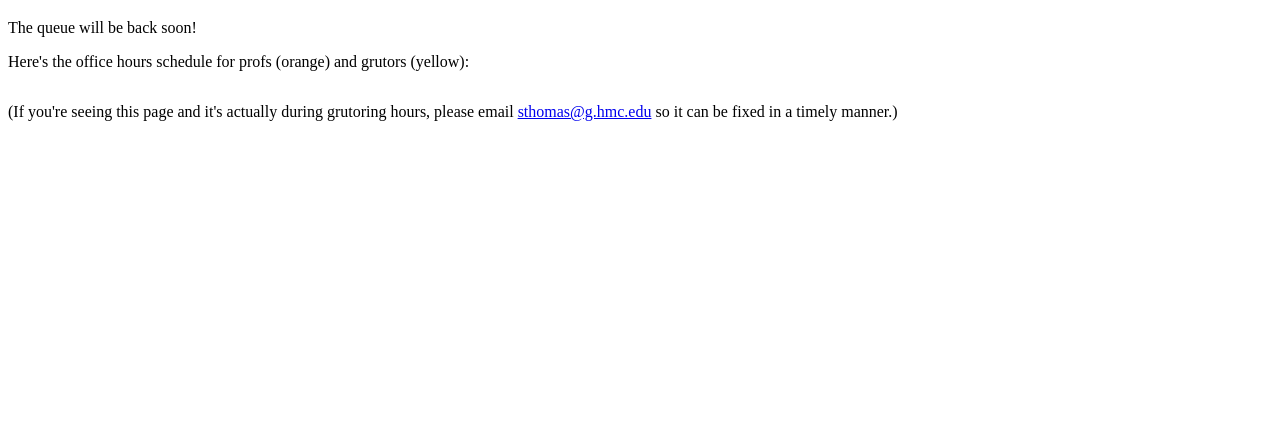
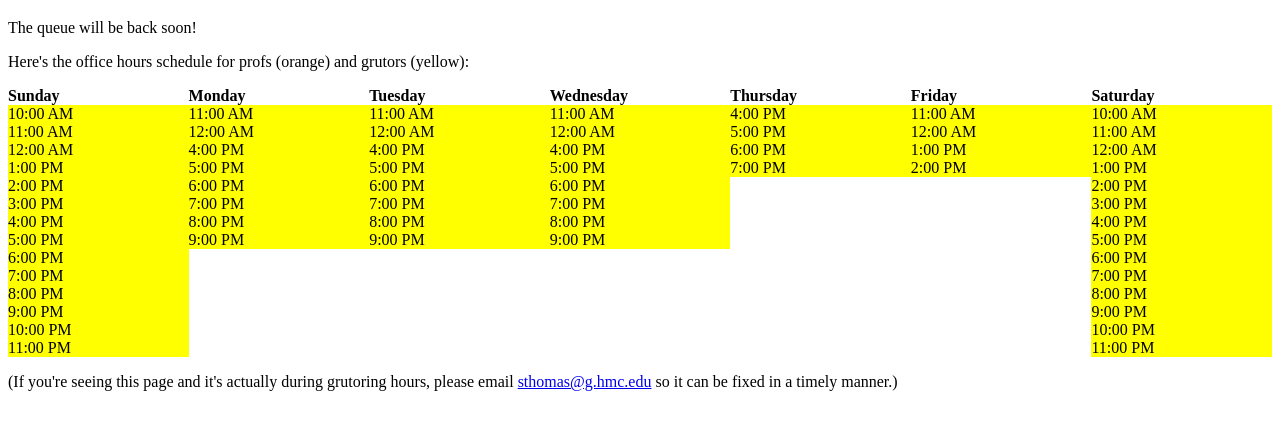
Before and after one commit to GiselleSerate/70redir, a plain HTML site: page index.html in a window 1280 px wide. Shown: the part 61-490 px from the top of the page. Drawn offline with Linux system fonts and the light colour scheme.

Commit message:
resume grutoring hours

```diff
--- a/index.html
+++ b/index.html
@@ -9,85 +9,85 @@
         var schedule = {
             // [PROFS] Friday, 2-3
             // Friday, nothing
-//             5: {
-//                      11: 2,
-//                      12: 2,
-//                      13: 2,
-//                      14: 2,
-//             },
-//             // Saturday, 10 AM - 12 AM
-//             6: {
-//                 10: 2,
-//                 11: 2,
-//                 12: 2,
-//                 13: 2,
-//                 14: 2,
-//                 15: 2,
-//                 16: 2,
-//                 17: 2,
-//                 18: 2,
-//                 19: 2,
-//                 20: 2,
-//                 21: 2,
-//                 22: 2,
-//                 23: 2,
-//             },
-//             // Sunday, 10AM - 12AM
-//             0: {
-//                 10: 2,
-//                 11: 2,
-//                 12: 2,
-//                 13: 2,
-//                 14: 2,
-//                 15: 2,
-//                 16: 2,
-//                 17: 2,
-//                 18: 2,
-//                 19: 2,
-//                 20: 2,
-//                 21: 2,
-//                 22: 2,
-//                 23: 2,
-//             },
-//             // Monday, 11 - 1, 4 - 10
-//             1: {
-//                 11: 2,
-//                 12: 2,
-//                 16: 2,
-//                 17: 2,
-//                 18: 2,
-//                 19: 2,
-//                 20: 2,
-//                 21: 2,
-//             },
-//             // Tuesday, 11 - 1, 4 - 10
-//             2: {
-//                 11: 2,
-//                 12: 2,
-//                 16: 2,
-//                 17: 2,
-//                 18: 2,
-//                 19: 2,
-//                 20: 2,
-//                 21: 2,
-//             },
-//             // Wednesday, 11 - 1, 4 - 10
-//             3: {
-//                 11: 2,
-//                 12: 2,
-//                 16: 2,
-//                 17: 2,
-//                 18: 2,
-//                 19: 2,
-//                 20: 2,
-//                 21: 2,
-//             },
-//             // Thursday, 4-8
-//             4: {
-//                 16: 2,
-//                 17: 2,
-//                 18: 2,
-//                 19: 2,
+            5: {
+                     11: 2,
+                     12: 2,
+                     13: 2,
+                     14: 2,
+            },
+            // Saturday, 10 AM - 12 AM
+            6: {
+                10: 2,
+                11: 2,
+                12: 2,
+                13: 2,
+                14: 2,
+                15: 2,
+                16: 2,
+                17: 2,
+                18: 2,
+                19: 2,
+                20: 2,
+                21: 2,
+                22: 2,
+                23: 2,
+            },
+            // Sunday, 10AM - 12AM
+            0: {
+                10: 2,
+                11: 2,
+                12: 2,
+                13: 2,
+                14: 2,
+                15: 2,
+                16: 2,
+                17: 2,
+                18: 2,
+                19: 2,
+                20: 2,
+                21: 2,
+                22: 2,
+                23: 2,
+            },
+            // Monday, 11 - 1, 4 - 10
+            1: {
+                11: 2,
+                12: 2,
+                16: 2,
+                17: 2,
+                18: 2,
+                19: 2,
+                20: 2,
+                21: 2,
+            },
+            // Tuesday, 11 - 1, 4 - 10
+            2: {
+                11: 2,
+                12: 2,
+                16: 2,
+                17: 2,
+                18: 2,
+                19: 2,
+                20: 2,
+                21: 2,
+            },
+            // Wednesday, 11 - 1, 4 - 10
+            3: {
+                11: 2,
+                12: 2,
+                16: 2,
+                17: 2,
+                18: 2,
+                19: 2,
+                20: 2,
+                21: 2,
+            },
+            // Thursday, 4-8
+            4: {
+                16: 2,
+                17: 2,
+                18: 2,
+                19: 2,
             }
         }
 
```
